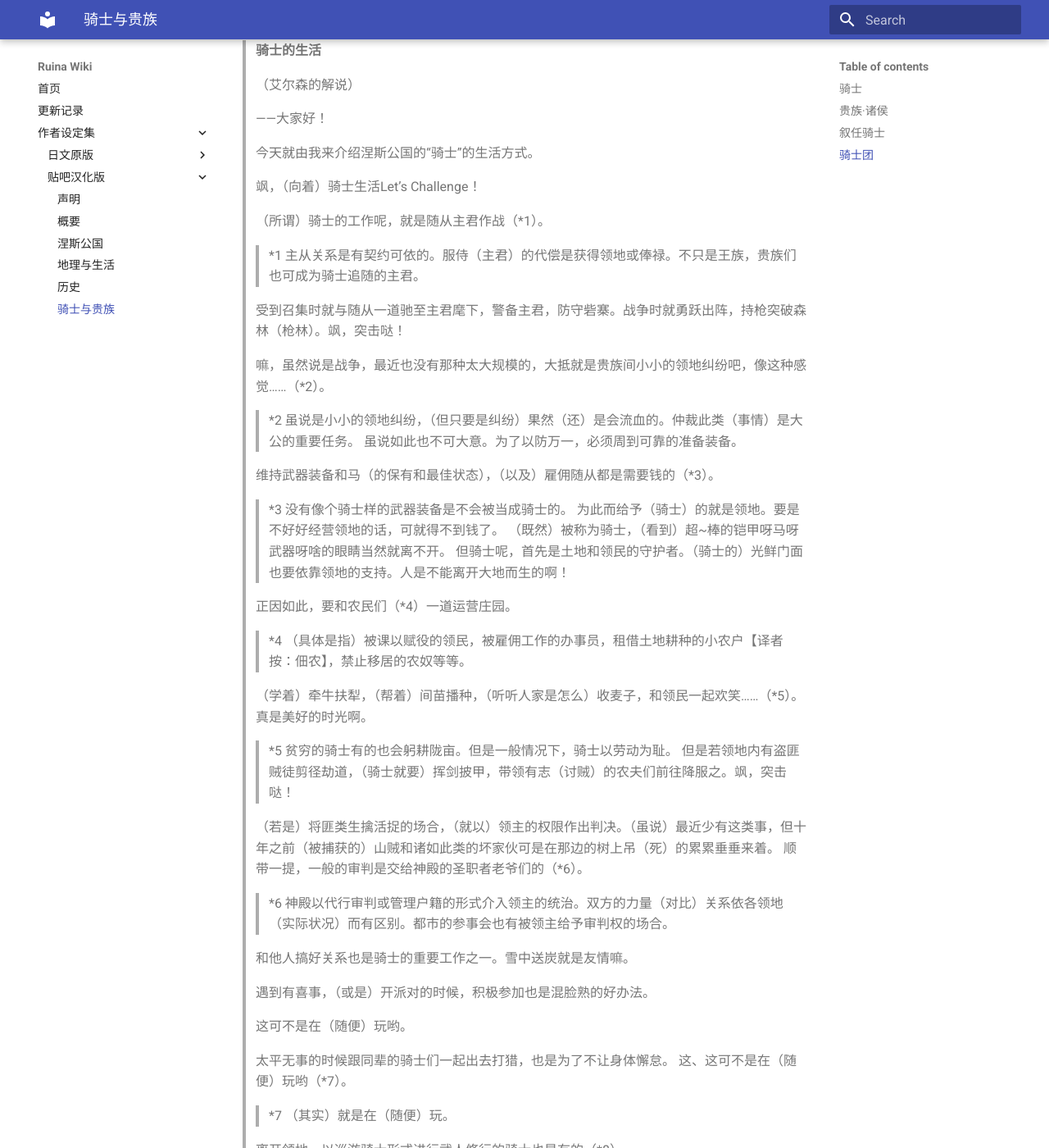
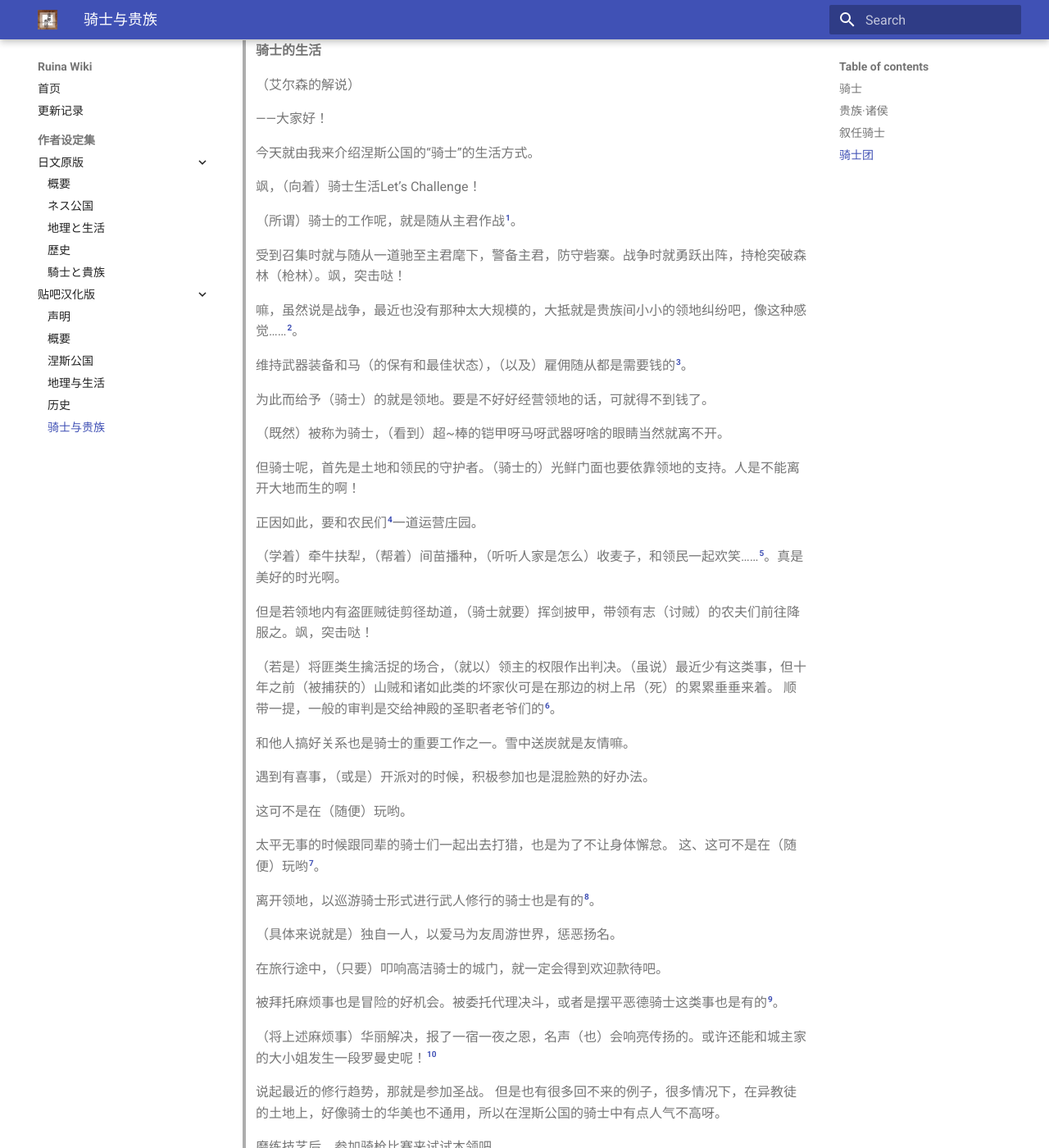
Before and after one commit to Xenolies/ruina-wiki-repository, an MkDocs documentation site: the page built from docs/作者设定集/贴吧汉化版/骑士与贵族.md, in a window 1280 px wide and 1400 px high, scrolled down 2883 px. Shown: the whole window at 82% size. Built offline with MkDocs 1.6.1 and Material for MkDocs 9.7.7, drawn with Linux system fonts in a browser that asks for light colours; some of the changed text lies outside the part shown.

Commit message:
添加部分注解和站点图标

```diff
--- a/docs/作者设定集/贴吧汉化版/骑士与贵族.md
+++ b/docs/作者设定集/贴吧汉化版/骑士与贵族.md
@@ -114,36 +114,41 @@
 >
 > 飒，（向着）骑士生活Let’s Challenge！
 >
-> （所谓）骑士的工作呢，就是随从主君作战（*1）。
+> （所谓）骑士的工作呢，就是随从主君作战[^1]。
 >
->>*1 主从关系是有契约可依的。服侍（主君）的代偿是获得领地或俸禄。不只是王族，贵族们也可成为骑士追随的主君。
+> [^1]: 主从关系是有契约可依的。服侍（主君）的代偿是获得领地或俸禄。不只是王族，贵族们也可成为骑士追随的主君。
 >
 > 受到召集时就与随从一道驰至主君麾下，警备主君，防守砦寨。战争时就勇跃出阵，持枪突破森林（枪林）。飒，突击哒！
 >
-> 嘛，虽然说是战争，最近也没有那种太大规模的，大抵就是贵族间小小的领地纠纷吧，像这种感觉……（*2）。
+> 嘛，虽然说是战争，最近也没有那种太大规模的，大抵就是贵族间小小的领地纠纷吧，像这种感觉……[^2]。
 >
->> *2 虽说是小小的领地纠纷，（但只要是纠纷）果然（还）是会流血的。仲裁此类（事情）是大公的重要任务。
+>> [^2]: 虽说是小小的领地纠纷，（但只要是纠纷）果然（还）是会流血的。仲裁此类（事情）是大公的重要任务。
 > 虽说如此也不可大意。为了以防万一，必须周到可靠的准备装备。
 >
-> 维持武器装备和马（的保有和最佳状态），（以及）雇佣随从都是需要钱的（*3）。
->>*3 没有像个骑士样的武器装备是不会被当成骑士的。
+> 维持武器装备和马（的保有和最佳状态），（以及）雇佣随从都是需要钱的[^3]。
+>
+>[^3]: 没有像个骑士样的武器装备是不会被当成骑士的。
+>
 > 为此而给予（骑士）的就是领地。要是不好好经营领地的话，可就得不到钱了。
+>
 > （既然）被称为骑士，（看到）超~棒的铠甲呀马呀武器呀啥的眼睛当然就离不开。
+>
 > 但骑士呢，首先是土地和领民的守护者。（骑士的）光鲜门面也要依靠领地的支持。人是不能离开大地而生的啊！
 >
-> 正因如此，要和农民们（*4）一道运营庄园。
+> 正因如此，要和农民们[^4]一道运营庄园。
 >
->>*4 （具体是指）被课以赋役的领民，被雇佣工作的办事员，租借土地耕种的小农户【译者按：佃农】，禁止移居的农奴等等。
+>[^4]: （具体是指）被课以赋役的领民，被雇佣工作的办事员，租借土地耕种的小农户【译者按：佃农】，禁止移居的农奴等等。
 >
-> （学着）牵牛扶犁，（帮着）间苗播种，（听听人家是怎么）收麦子，和领民一起欢笑……（*5）。真是美好的时光啊。
+> （学着）牵牛扶犁，（帮着）间苗播种，（听听人家是怎么）收麦子，和领民一起欢笑……[^5]。真是美好的时光啊。
 >
->>*5 贫穷的骑士有的也会躬耕陇亩。但是一般情况下，骑士以劳动为耻。
+>[^5]: 贫穷的骑士有的也会躬耕陇亩。但是一般情况下，骑士以劳动为耻。
+>
 > 但是若领地内有盗匪贼徒剪径劫道，（骑士就要）挥剑披甲，带领有志（讨贼）的农夫们前往降服之。飒，突击哒！
 >
 > （若是）将匪类生擒活捉的场合，（就以）领主的权限作出判决。（虽说）最近少有这类事，但十年之前（被捕获的）山贼和诸如此类的坏家伙可是在那边的树上吊（死）的累累垂垂来着。
-> 顺带一提，一般的审判是交给神殿的圣职者老爷们的（*6）。
+> 顺带一提，一般的审判是交给神殿的圣职者老爷们的[^6]。
 >
->>*6 神殿以代行审判或管理户籍的形式介入领主的统治。双方的力量（对比）关系依各领地（实际状况）而有区别。都市的参事会也有被领主给予审判权的场合。
+>[^6]: 神殿以代行审判或管理户籍的形式介入领主的统治。双方的力量（对比）关系依各领地（实际状况）而有区别。都市的参事会也有被领主给予审判权的场合。
 >
 > 和他人搞好关系也是骑士的重要工作之一。雪中送炭就是友情嘛。
 >
@@ -152,24 +157,24 @@
 > 这可不是在（随便）玩哟。
 >
 > 太平无事的时候跟同辈的骑士们一起出去打猎，也是为了不让身体懈怠。
-> 这、这可不是在（随便）玩哟（*7）。
+> 这、这可不是在（随便）玩哟[^7]。
 >
->> *7 （其实）就是在（随便）玩。
+> [^7]:（其实）就是在（随便）玩。
 >
-> 离开领地，以巡游骑士形式进行武人修行的骑士也是有的（*8）。
+> 离开领地，以巡游骑士形式进行武人修行的骑士也是有的[^8]。
 >
->> *8 形同无主流民。
+>[^8]: 形同无主流民。
 >
 > （具体来说就是）独自一人，以爱马为友周游世界，惩恶扬名。
 >
 > 在旅行途中，（只要）叩响高洁骑士的城门，就一定会得到欢迎款待吧。
 >
-> 被拜托麻烦事也是冒险的好机会。被委托代理决斗，或者是摆平恶德骑士这类事也是有的（*9）。
->> *9 将有关决斗的习惯加以恶用，“来决斗吧，不想（决斗）的话就给钱”的骑士也是有的。以（收）通行税为名干着与山贼相类（剪径劫道）勾当的骑士也是有的。
+> 被拜托麻烦事也是冒险的好机会。被委托代理决斗，或者是摆平恶德骑士这类事也是有的[^9]。
+>[^9]: 将有关决斗的习惯加以恶用，“来决斗吧，不想（决斗）的话就给钱”的骑士也是有的。以（收）通行税为名干着与山贼相类（剪径劫道）勾当的骑士也是有的。
 >
-> （将上述麻烦事）华丽解决，报了一宿一夜之恩，名声（也）会响亮传扬的。或许还能和城主家的大小姐发生一段罗曼史呢！（*10）
+> （将上述麻烦事）华丽解决，报了一宿一夜之恩，名声（也）会响亮传扬的。或许还能和城主家的大小姐发生一段罗曼史呢！[^10]
 >
->> *10 不知何故确有（这类事发生）概率很高的传言。
+>[^10]: 不知何故确有（这类事发生）概率很高的传言。
 >
 > 说起最近的修行趋势，那就是参加圣战。
 > 但是也有很多回不来的例子，很多情况下，在异教徒的土地上，好像骑士的华美也不通用，所以在涅斯公国的骑士中有点人气不高呀。
@@ -182,21 +187,21 @@
 >
 > 其他还有馀兴的剑术和摔跤比赛。
 >
-> 听说以前是使用真正的武器（来比赛）的，但是每次都会死很多人，很辛苦，所以现在使用安全的武器，（开始）有规则地比赛了（*11）。
+> 听说以前是使用真正的武器（来比赛）的，但是每次都会死很多人，很辛苦，所以现在使用安全的武器，（开始）有规则地比赛了[^11]。
 >
->> *11 （这是）根据神殿的禁令。但是（虽说如此），果然偶尔还是会出人命。
+>[^11]: （这是）根据神殿的禁令。但是（虽说如此），果然偶尔还是会出人命。
 >
-> 如果能取得胜利，那是非常光荣的，也能拿到奖金 ( *12 )。你要是有本事，一定要参加呦！
+> 如果能取得胜利，那是非常光荣的，也能拿到奖金 [^12]。你要是有本事，一定要参加呦！
 >
->.*12 （在比赛中）输了的话，根据场合（有）被处罚金（的可能）。装备或马也会被取走。
+>[^12]: （在比赛中）输了的话，根据场合（有）被处罚金（的可能）。装备或马也会被取走。
 >
 > 若是拥有了名声，被用帅气的绰号称呼也不是不可能。
 >
 > 就像“竖琴骑士”呀，“忧容骑士”呀，“黑之雷光骑士”呀什么的……
 >
-> 也曾想过自己给自己稍微取个什么绰号来着（*13），但这样一定会被老骑士看成笨蛋的。
+> 也曾想过自己给自己稍微取个什么绰号来着[^13]，但这样一定会被老骑士看成笨蛋的。
 >
->> *13 实际上取了不少。
+>[^13]: 实际上取了不少。
 >
 > 那么，这就是浪漫满满，梦想满满的骑士生活。
 >
--- a/mkdocs.yml
+++ b/mkdocs.yml
@@ -1,8 +1,17 @@
 site_name: Ruina Wiki
-
+site_author: 'Xenolies'
 theme:
   name: material
-
+  logo: img/logo.png # logo
+  favicon: img/favicon.ico  # favicon
+  features:
+    - navigation.sections # nav节点缩进
+    - navigation.expand # 不折叠左侧nav节点
+    - navigation.top # 一键回顶部
+#d6c7b5
+markdown_extensions:
+  - tables
+  - footnotes
 use_directory_urls: true
 
 nav:
```
Also changed, not shown: docs/作者设定集/贴吧汉化版/涅斯公国.md (+6 -0 lines), docs/更新记录.md (+4 -0 lines), docs/img/favicon.ico (added), docs/img/logo.png (added), 1 other file.
